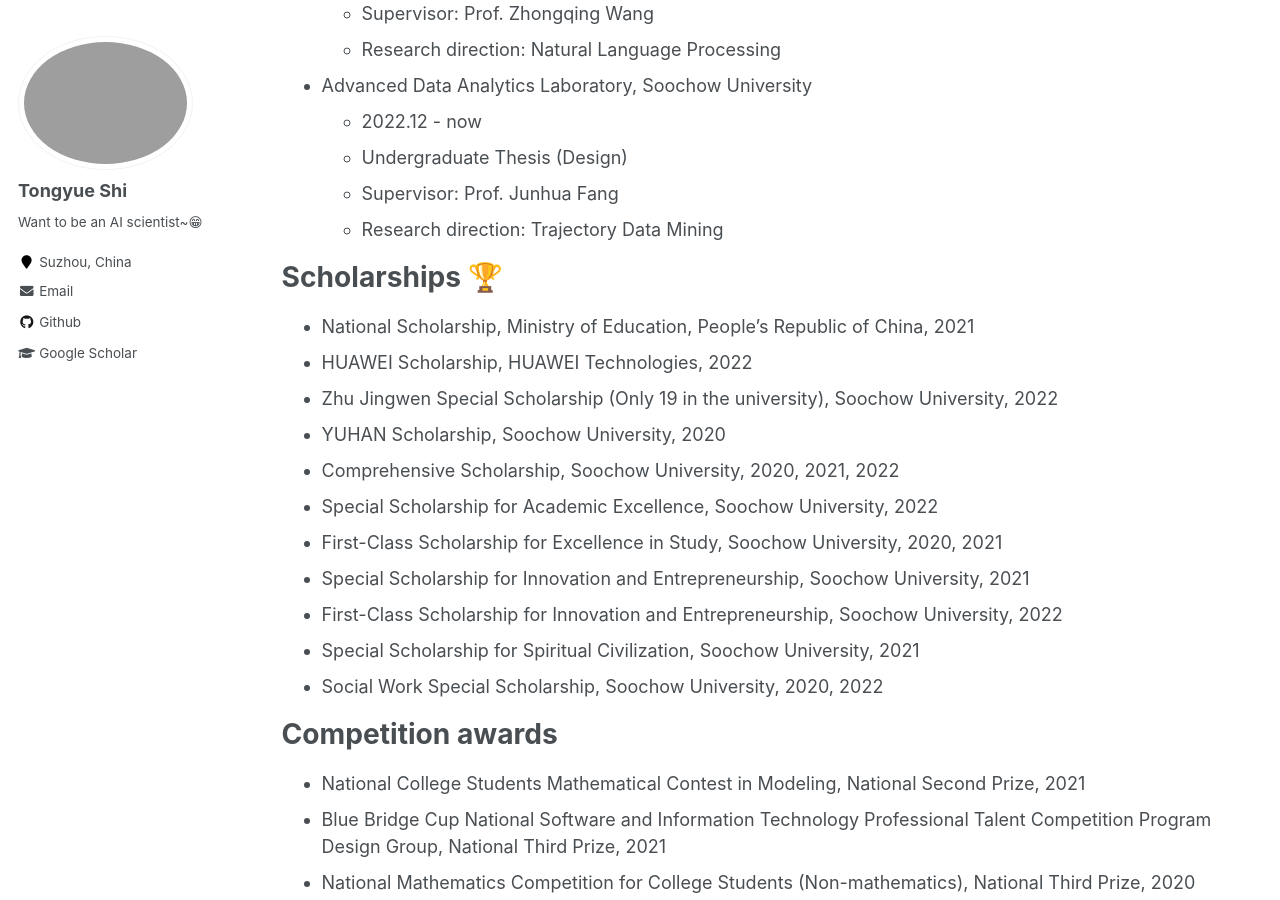
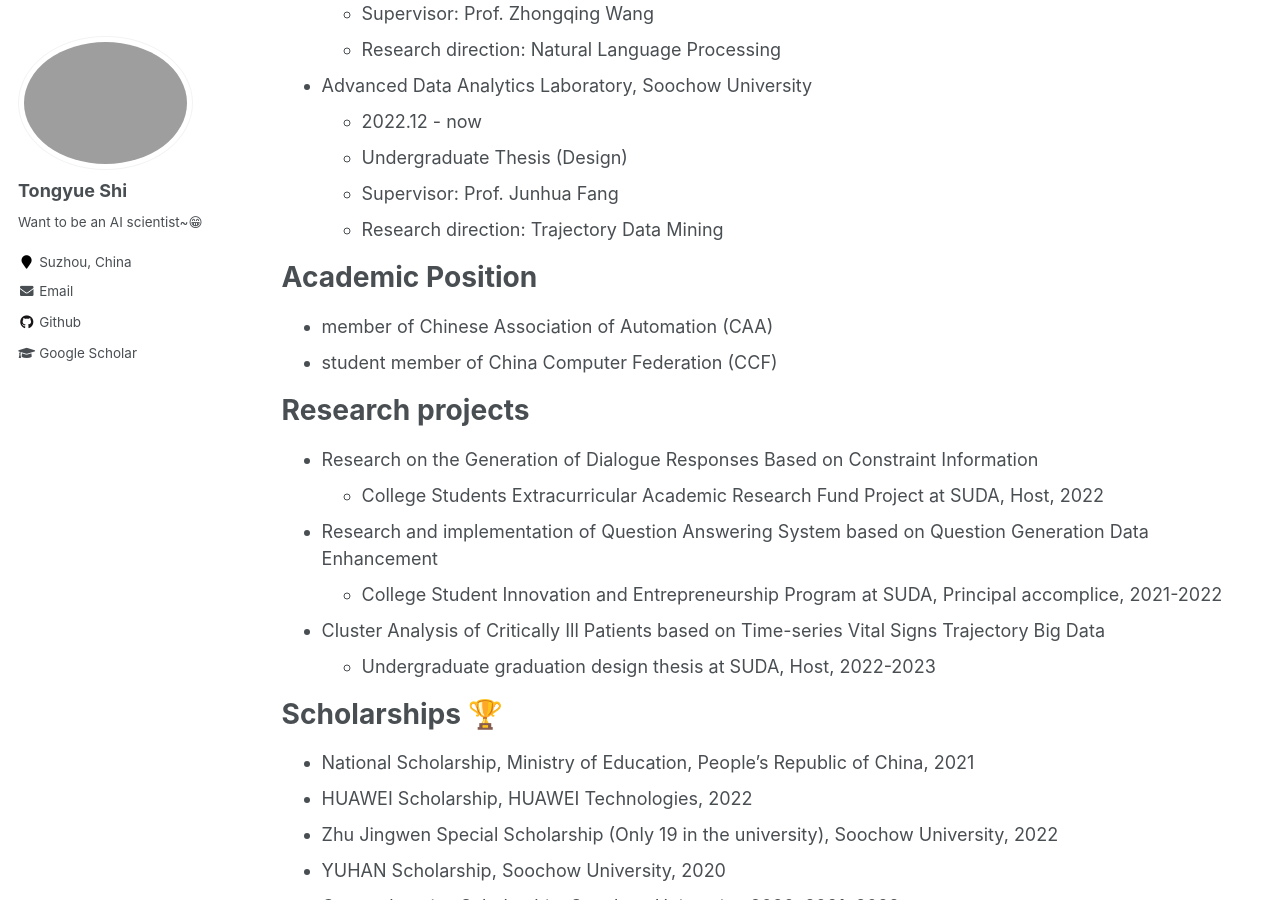
Before and after one commit to perfectboy666/perfectboy666.github.io, a Jekyll site: the page built from _pages/cv.md, in a window 1280 px wide and 900 px high, scrolled down 992 px. Built offline with Jekyll 4.4.1, drawn with Linux system fonts in a browser that asks for light colours.

Commit message:
Update cv.md

```diff
--- a/_pages/cv.md
+++ b/_pages/cv.md
@@ -37,6 +37,21 @@ Work experience
   * Undergraduate Thesis (Design)
   * Supervisor: Prof. Junhua Fang
   * Research direction: Trajectory Data Mining
+
+Academic Position
+======
+* member of Chinese Association of Automation (CAA)
+* student member of China Computer Federation (CCF)
+
+Research projects
+======
+* Research on the Generation of Dialogue Responses Based on Constraint Information
+  * College Students Extracurricular Academic Research Fund Project at SUDA, Host, 2022
+* Research and implementation of Question Answering System based on Question Generation Data Enhancement
+  * College Student Innovation and Entrepreneurship Program at SUDA, Principal accomplice, 2021-2022
+* Cluster Analysis of Critically Ill Patients based on Time-series Vital Signs Trajectory Big Data
+  * Undergraduate graduation design thesis at SUDA, Host, 2022-2023
+
 
 Scholarships 🏆
 ======
```
